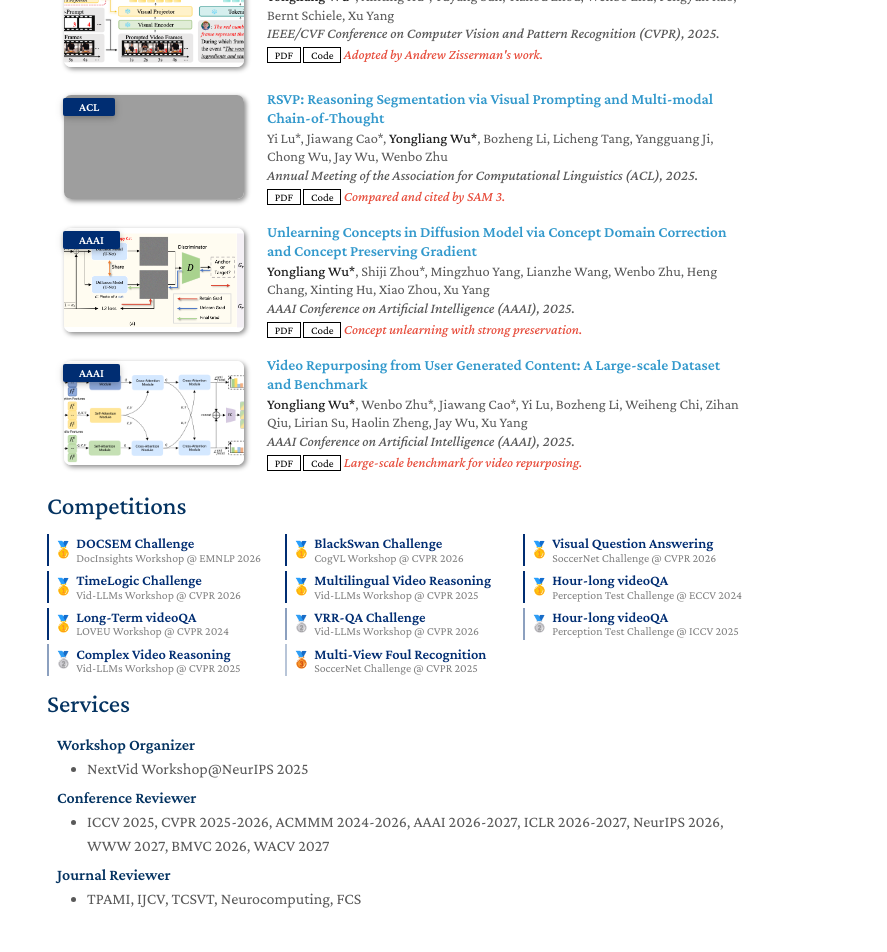
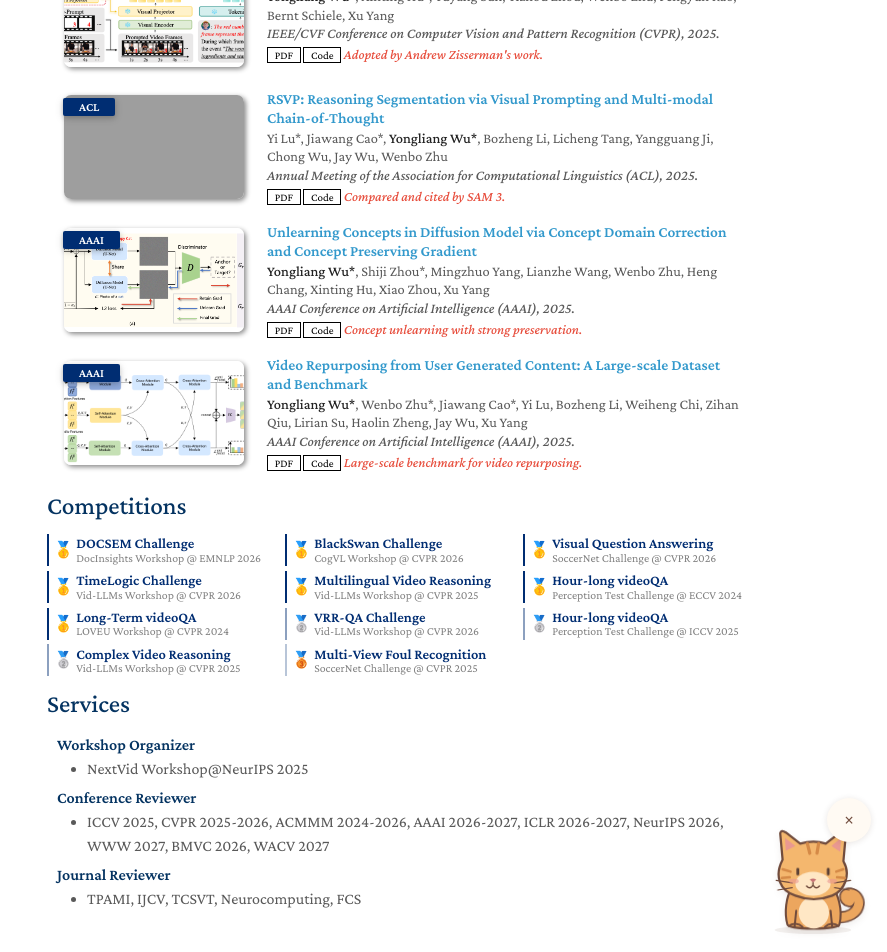
Before and after one commit to yongliang-wu/yongliang-wu.github.io, a Jekyll site: the page built from index.md, in a window 1280 px wide and 1400 px high, scrolled down 486 px. Shown: the part 448-1400 px from the top of the window, without its empty margins (393-1280 px from the left). Built offline with Jekyll 4.4.1, drawn with Linux system fonts in a browser that asks for light colours; nearby versions of some CDN libraries; a style sheet for code colours, icons or effects is not loaded; our own code applies the rules of GitHub Pages for plain Markdown files; grey boxes are pictures that could not be loaded.

Commit message:
feat: add interactive cat companion to homepage

```diff
--- /dev/null
+++ b/_includes/site-cat.html
@@ -0,0 +1,44 @@
+<div class="site-cat" data-site-cat hidden>
+  <div class="site-cat-companion" data-cat-companion>
+    <span class="site-cat-speech" data-cat-speech role="status" aria-live="polite"></span>
+    <button class="site-cat-hide" type="button" data-cat-hide aria-label="Hide the cat" title="Hide the cat">×</button>
+    <button class="site-cat-pet" type="button" data-cat-pet aria-label="Pet the cat" title="Pet the cat">
+      <svg class="site-cat-drawing" viewBox="0 0 140 150" fill="none" xmlns="http://www.w3.org/2000/svg" aria-hidden="true" focusable="false">
+        <ellipse cx="70" cy="140" rx="48" ry="5" fill="currentColor" opacity=".09"/>
+        <g class="site-cat-tail">
+          <path d="M101 124C131 126 134 101 121 96C110 92 109 103 117 105" stroke="#714C3D" stroke-width="15" stroke-linecap="round"/>
+          <path d="M101 124C131 126 134 101 121 96C110 92 109 103 117 105" stroke="#ECA65E" stroke-width="11" stroke-linecap="round"/>
+        </g>
+        <path d="M44 87C36 98 34 119 38 133C40 140 101 140 103 133C108 113 100 94 95 87Z" fill="#ECA65E" stroke="#714C3D" stroke-width="2.6" stroke-linejoin="round"/>
+        <ellipse cx="71" cy="118" rx="19" ry="20" fill="#FFE7C5"/>
+        <path d="M49 116L47 136M92 116L94 136" stroke="#714C3D" stroke-width="2.5" stroke-linecap="round"/>
+        <path d="M40 135C44 131 52 131 57 136M85 136C90 131 97 131 102 135" stroke="#714C3D" stroke-width="2.5" stroke-linecap="round"/>
+        <g class="site-cat-head">
+          <path d="M32 52L29 19Q30 14 36 18L54 32Q71 27 86 32L104 18Q110 14 111 21L108 54C118 71 109 91 94 97Q71 106 48 97C29 91 21 73 32 52Z" fill="#F4B76E" stroke="#714C3D" stroke-width="2.8" stroke-linejoin="round"/>
+          <path d="M36 41L35 25L48 35M93 35L105 25L104 42" fill="#E99891"/>
+          <path d="M63 32L66 44M77 32L75 44" stroke="#D58A47" stroke-width="4" stroke-linecap="round"/>
+          <path d="M32 64L42 67M31 75L41 74M108 64L99 67M110 75L100 74" stroke="#D58A47" stroke-width="3" stroke-linecap="round"/>
+          <ellipse cx="70" cy="82" rx="22" ry="15" fill="#FFE7C5"/>
+          <g class="site-cat-eyes" stroke="#593F35" stroke-width="3.5" stroke-linecap="round">
+            <path d="M51 64V70M89 64V70"/>
+          </g>
+          <path d="M66 77Q70 74 74 77L70 81Z" fill="#C77475"/>
+          <path d="M70 81V84Q66 90 62 85M70 84Q74 90 78 85" stroke="#714C3D" stroke-width="1.8" stroke-linecap="round"/>
+          <path d="M44 81L24 78M44 87L26 90M97 81L117 78M97 87L115 90" stroke="#714C3D" stroke-width="1.5" stroke-linecap="round"/>
+          <ellipse cx="46" cy="79" rx="6" ry="3" fill="#E99891" opacity=".6"/>
+          <ellipse cx="94" cy="79" rx="6" ry="3" fill="#E99891" opacity=".6"/>
+        </g>
+        <path class="site-cat-heart" d="M114 40C103 32 109 23 115 28C122 20 131 31 114 40Z" fill="#DB8787"/>
+      </svg>
+    </button>
+  </div>
+  <button class="site-cat-show" type="button" data-cat-show aria-label="Show the cat" title="Show the cat" hidden>
+    <svg viewBox="0 0 32 32" width="22" height="22" fill="currentColor" aria-hidden="true" focusable="false">
+      <ellipse cx="7" cy="13" rx="3" ry="4" transform="rotate(-25 7 13)"/>
+      <ellipse cx="13" cy="8" rx="3" ry="4"/>
+      <ellipse cx="21" cy="8" rx="3" ry="4"/>
+      <ellipse cx="27" cy="14" rx="3" ry="4" transform="rotate(25 27 14)"/>
+      <path d="M8 24C8 20 12 15 17 15S26 20 26 24C26 30 20 26 17 26S8 30 8 24Z"/>
+    </svg>
+  </button>
+</div>
--- a/_layouts/homepage.html
+++ b/_layouts/homepage.html
@@ -34,6 +34,7 @@
     <link rel="stylesheet" href="./assets/css/publications-no-dark-mode.css">
     {% endif %}
 
+    <link rel="stylesheet" href="{{ '/assets/css/site-cat.css' | relative_url }}">
   </head>
   <body>
     <div class="wrapper">
@@ -86,6 +87,8 @@
         </div>
         <br>
 
+        <div class="site-cat-home" data-cat-home></div>
+
       </header>
       <section>
 
@@ -102,6 +105,8 @@
 
       </footer>
     </div>
+    {% include site-cat.html %}
+    <script src="{{ '/assets/js/site-cat.js' | relative_url }}" defer></script>
     <script src="{{ "/assets/js/scale.fix.js" | relative_url }}"></script>
     {% if site.google_analytics %}
     <script>
--- /dev/null
+++ b/assets/css/site-cat.css
@@ -0,0 +1,202 @@
+.site-cat {
+  bottom: max(14px, env(safe-area-inset-bottom));
+  color: #714c3d;
+  position: fixed;
+  right: max(18px, env(safe-area-inset-right));
+  width: 112px;
+  z-index: 20;
+  font-family: system-ui, sans-serif;
+}
+
+.site-cat-home:empty {
+  display: none;
+}
+
+.site-cat[hidden],
+.site-cat [hidden] {
+  display: none;
+}
+
+.site-cat button {
+  -webkit-tap-highlight-color: transparent;
+  border: 0;
+  cursor: pointer;
+  font: inherit;
+}
+
+.site-cat-pet {
+  background: transparent;
+  color: inherit;
+  display: block;
+  padding: 0;
+  width: 100%;
+  border-radius: 22px;
+  touch-action: manipulation;
+}
+
+.site-cat button:focus-visible {
+  outline: 2px solid #c57635;
+  outline-offset: 3px;
+}
+
+.site-cat-drawing {
+  display: block;
+  height: auto;
+  overflow: visible;
+  width: 100%;
+  filter: drop-shadow(0 3px 3px rgb(66 39 21 / 8%));
+}
+
+.site-cat-tail {
+  transform-origin: 104px 125px;
+  animation: site-cat-swish 5s ease-in-out infinite;
+}
+
+.site-cat-eyes {
+  transform-box: fill-box;
+  transform-origin: center;
+  animation: site-cat-blink 6s infinite;
+}
+
+.site-cat-heart {
+  opacity: 0;
+  transform-origin: 116px 35px;
+}
+
+.site-cat.is-purring .site-cat-head {
+  transform: rotate(-5deg);
+  transform-origin: 70px 90px;
+}
+
+.site-cat.is-purring .site-cat-eyes {
+  transform: scaleY(.18);
+  animation: none;
+}
+
+.site-cat.is-purring .site-cat-heart {
+  opacity: 1;
+  animation: site-cat-love 1.5s ease-out;
+}
+
+.site-cat-head {
+  transition: transform .2s ease;
+}
+
+.site-cat-hide,
+.site-cat-show {
+  background: #fffaf3;
+  box-shadow: 0 1px 6px rgb(66 39 21 / 12%);
+  color: #714c3d;
+  display: grid;
+  place-items: center;
+}
+
+.site-cat-hide {
+  border-radius: 50%;
+  height: 28px;
+  padding: 0;
+  position: absolute;
+  right: -2px;
+  top: -8px;
+  width: 28px;
+  font-size: 20px;
+  opacity: 0;
+  transition: opacity .15s ease;
+  z-index: 2;
+}
+
+.site-cat:hover .site-cat-hide,
+.site-cat:focus-within .site-cat-hide {
+  opacity: 1;
+}
+
+.site-cat-show {
+  border-radius: 50%;
+  height: 44px;
+  margin-left: auto;
+  padding: 0;
+  width: 44px;
+}
+
+.site-cat-speech {
+  background: #fffaf3;
+  border: 1px solid #ecd9c3;
+  border-radius: 12px 12px 2px 12px;
+  bottom: calc(100% + 3px);
+  color: #714c3d;
+  font-size: 13px;
+  line-height: 1.4;
+  padding: 7px 12px;
+  pointer-events: none;
+  position: absolute;
+  right: 16px;
+  white-space: nowrap;
+}
+
+.site-cat-speech:empty {
+  display: none;
+}
+
+@keyframes site-cat-blink {
+  0%, 43%, 47%, 100% { transform: scaleY(1); }
+  45% { transform: scaleY(.08); }
+}
+
+@keyframes site-cat-swish {
+  0%, 100% { transform: rotate(0deg); }
+  50% { transform: rotate(-9deg); }
+}
+
+@keyframes site-cat-love {
+  from { transform: translateY(4px) scale(.7); }
+  to { transform: translateY(-5px) scale(1); }
+}
+
+@media (max-width: 1279px) {
+  .site-cat {
+    bottom: auto;
+    margin: 12px auto 0;
+    position: relative;
+    right: auto;
+  }
+
+  .site-cat-home { min-height: 130px; }
+}
+
+@media (max-width: 720px) {
+  .site-cat { width: 72px; }
+  .site-cat-home { min-height: 90px; }
+}
+
+@media (hover: none) {
+  .site-cat-hide {
+    height: 44px;
+    width: 44px;
+    top: -20px;
+    opacity: 1;
+  }
+}
+
+@media (prefers-color-scheme: dark) {
+  .site-cat-hide,
+  .site-cat-show,
+  .site-cat-speech {
+    background: #302b28;
+    border-color: #645142;
+    color: #f4c48e;
+  }
+}
+
+@media (prefers-reduced-motion: reduce) {
+  .site-cat *,
+  .site-cat.is-purring .site-cat-heart,
+  .site-cat.is-purring .site-cat-eyes {
+    animation: none;
+    transition: none;
+  }
+}
+
+@media print {
+  .site-cat,
+  .site-cat-home { display: none; }
+}
--- /dev/null
+++ b/assets/js/site-cat.js
@@ -0,0 +1,60 @@
+(function () {
+  'use strict';
+
+  var cat = document.querySelector('[data-site-cat]');
+  if (!cat) return;
+
+  var companion = cat.querySelector('[data-cat-companion]');
+  var pet = cat.querySelector('[data-cat-pet]');
+  var hide = cat.querySelector('[data-cat-hide]');
+  var show = cat.querySelector('[data-cat-show]');
+  var speech = cat.querySelector('[data-cat-speech]');
+  var timer;
+  var count = 0;
+  var messages = ['Purr… ♡', 'Meow!', 'Hello, friend ♡'];
+  var storageKey = 'homepage-cat-hidden';
+
+  function setHidden(hidden, moveFocus) {
+    clearTimeout(timer);
+    cat.classList.remove('is-purring');
+    speech.textContent = '';
+    companion.hidden = hidden;
+    show.hidden = !hidden;
+    try {
+      sessionStorage.setItem(storageKey, hidden ? '1' : '0');
+    } catch (error) {
+      // The companion still works when browser storage is unavailable.
+    }
+    if (moveFocus) (hidden ? show : pet).focus({ preventScroll: true });
+  }
+
+  var hidden = false;
+  try {
+    hidden = sessionStorage.getItem(storageKey) === '1';
+  } catch (error) {
+    // Default to showing the cat when browser storage is unavailable.
+  }
+  setHidden(hidden, false);
+  cat.hidden = false;
+
+  var home = document.querySelector('[data-cat-home]');
+  var narrowScreen = window.matchMedia('(max-width: 1279px)');
+  function placeCat() {
+    (narrowScreen.matches && home ? home : document.body).appendChild(cat);
+  }
+  placeCat();
+  narrowScreen.addEventListener('change', placeCat);
+
+  pet.addEventListener('click', function () {
+    clearTimeout(timer);
+    speech.textContent = messages[count++ % messages.length];
+    cat.classList.add('is-purring');
+    timer = setTimeout(function () {
+      cat.classList.remove('is-purring');
+      speech.textContent = '';
+    }, 1800);
+  });
+
+  hide.addEventListener('click', function () { setHidden(true, true); });
+  show.addEventListener('click', function () { setHidden(false, true); });
+}());
```
